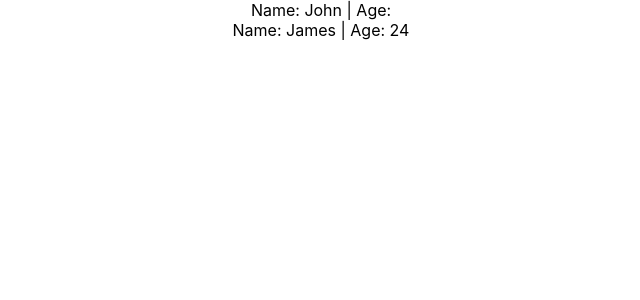
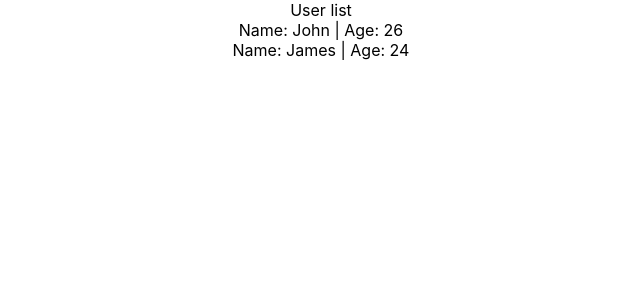
Before and after one commit to theRangeCoder/react-exploration, a React (Create React App) app in the folder components/: page / in a window 1280 px wide. Shown: the top 300 px of the page, without its empty margins (319-959 px from the left). Built offline with nearby package versions, Linux system fonts and the light colour scheme.

Commit message:
Added age and title properties

```diff
--- a/components/src/App.js
+++ b/components/src/App.js
@@ -5,7 +5,7 @@ import './App.css';
 function App() {
   return (
     <div className="App">
-      <Users/>
+      <Users title="User list"></Users>
     </div>
   );
 }
--- a/components/src/users/User.js
+++ b/components/src/users/User.js
@@ -4,6 +4,7 @@ import React from 'react';
 const User = (props) => {
     return (
         // JSX
+        // To get the text content, we use: props.children
         <div>Name: {props.children} | Age: {props.age}</div>
     )
 }
--- a/components/src/users/Users.js
+++ b/components/src/users/Users.js
@@ -5,7 +5,8 @@ import User from './User'
 class Users extends Component {
     render() {
         return (<div>
-        <User>John</User>
+        {this.props.title}
+        <User age="26">John</User>
         <User age="24">James</User>
         </div>)
     }
```
